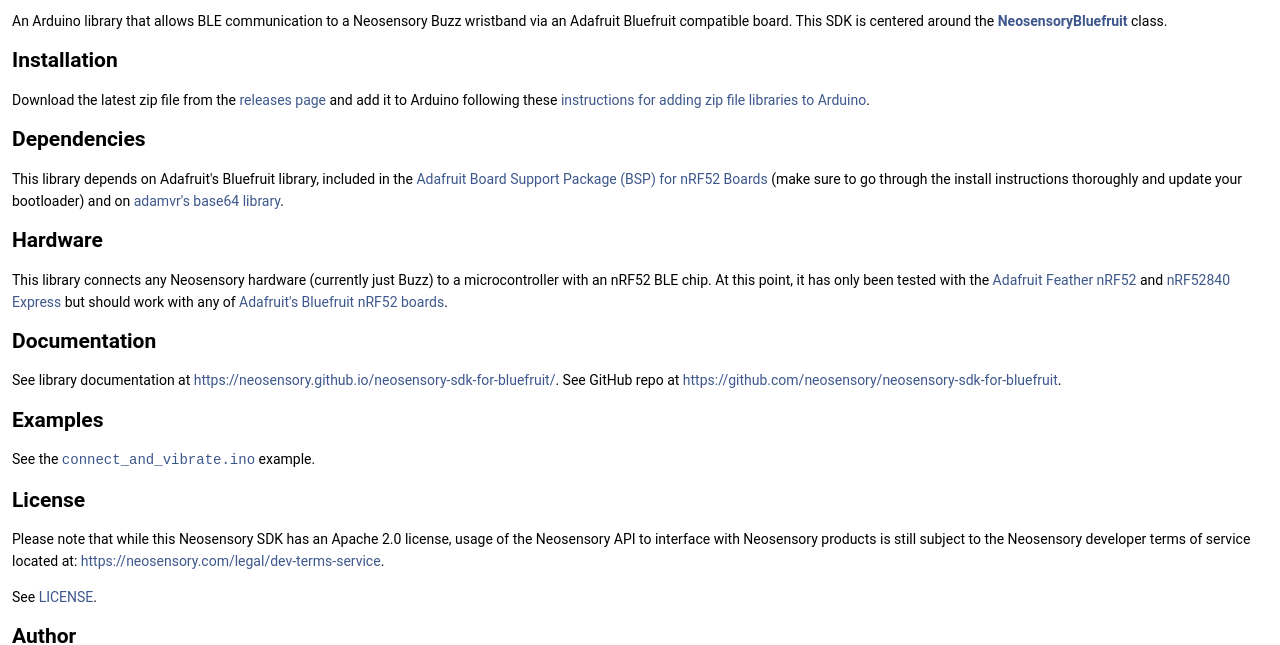
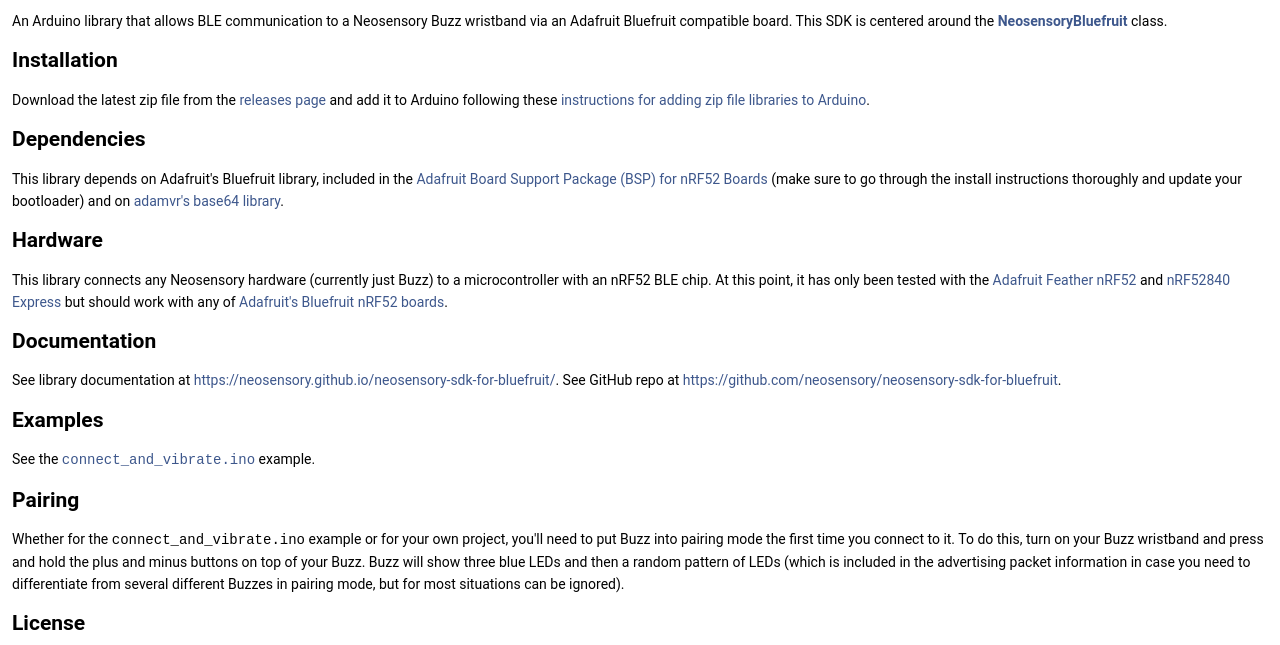
Before and after one commit to neosensory/neosensory-sdk-for-bluefruit, a plain HTML site: page index.html in a window 1280 px wide. Shown: the part 156-801 px from the top of the page. Drawn offline with Linux system fonts and the light colour scheme.

Commit message:
Deploy neosensory/neosensory-sdk-for-bluefruit to github.com/neosensory/neosensory-sdk-for-bluefruit.git:gh-pages

```diff
--- a/index.html
+++ b/index.html
@@ -89,6 +89,8 @@ var searchBox = new SearchBox("searchBox", "search",false,'Search');
 <p>See library documentation at <a href="https://neosensory.github.io/neosensory-sdk-for-bluefruit/">https://neosensory.github.io/neosensory-sdk-for-bluefruit/</a>. See GitHub repo at <a href="https://github.com/neosensory/neosensory-sdk-for-bluefruit">https://github.com/neosensory/neosensory-sdk-for-bluefruit</a>.</p>
 <h2>Examples</h2>
 <p>See the <a href="https://github.com/neosensory/neosensory-sdk-for-bluefruit/blob/master/examples/connect_and_vibrate/connect_and_vibrate.ino"><code>connect_and_vibrate.ino</code></a> example.</p>
+<h2>Pairing</h2>
+<p>Whether for the <code>connect_and_vibrate.ino</code> example or for your own project, you'll need to put Buzz into pairing mode the first time you connect to it. To do this, turn on your Buzz wristband and press and hold the plus and minus buttons on top of your Buzz. Buzz will show three blue LEDs and then a random pattern of LEDs (which is included in the advertising packet information in case you need to differentiate from several different Buzzes in pairing mode, but for most situations can be ignored).</p>
 <h2>License</h2>
 <p>Please note that while this Neosensory SDK has an Apache 2.0 license, usage of the Neosensory API to interface with Neosensory products is still subject to the Neosensory developer terms of service located at: <a href="https://neosensory.com/legal/dev-terms-service">https://neosensory.com/legal/dev-terms-service</a>.</p>
 <p>See <a href="https://github.com/neosensory/neosensory-sdk-for-bluefruit/blob/master/LICENSE">LICENSE</a>.</p>
```
Also changed, not shown: 1 other file.
